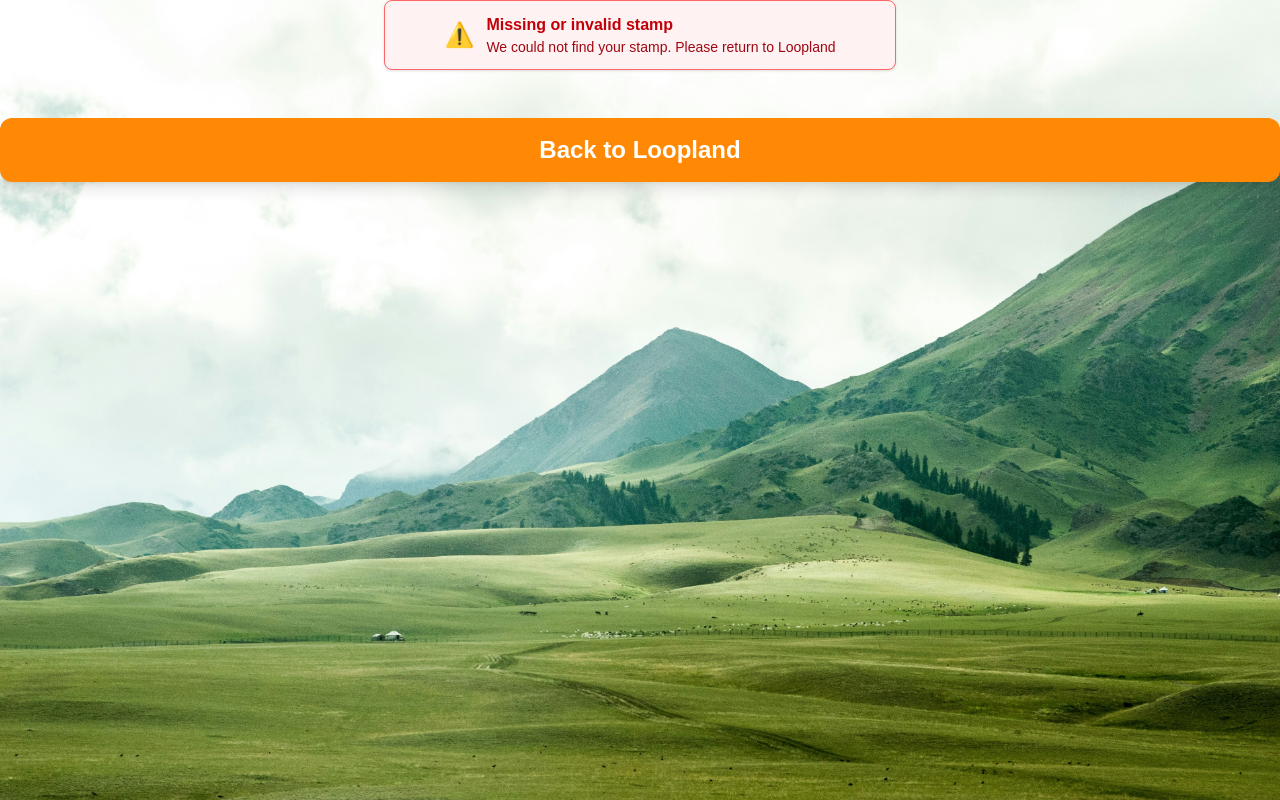
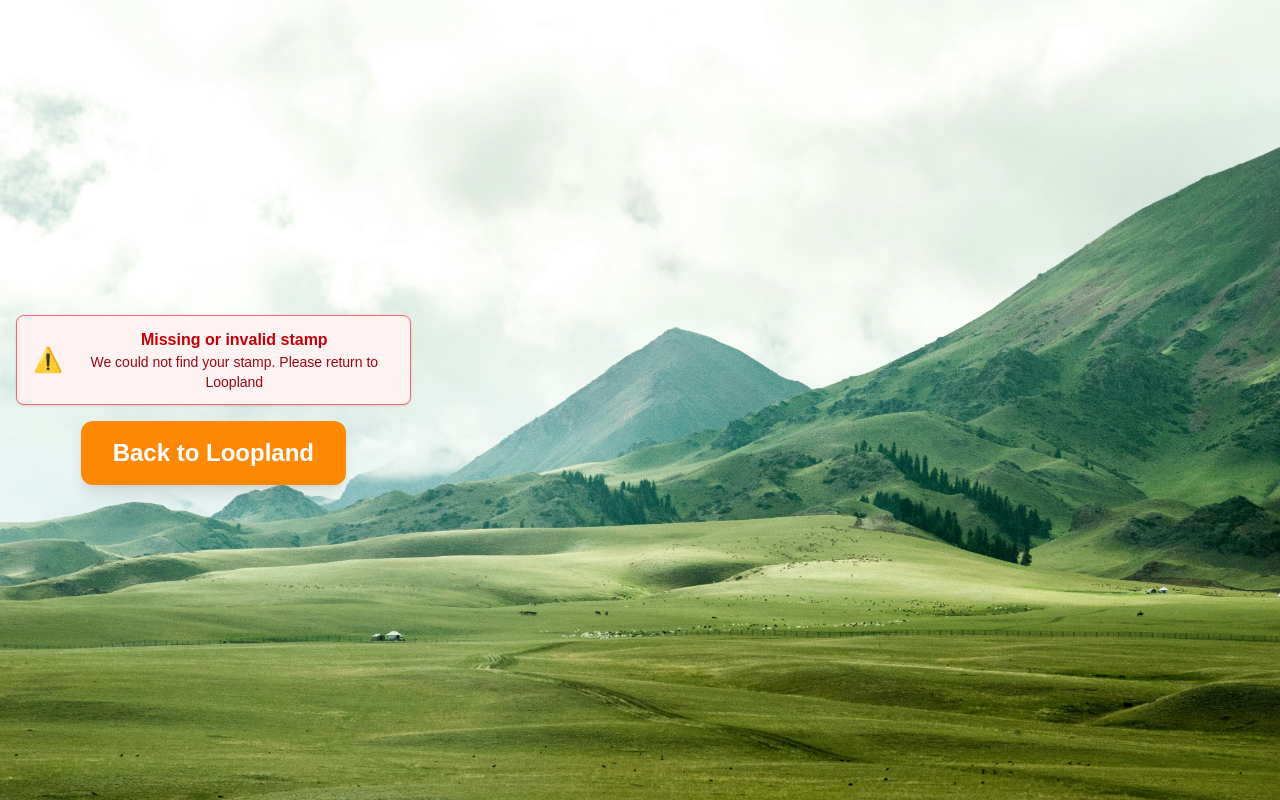
Before and after one commit to ESengenbjerg/animal-parade, a Next.js app: page /receipt in a window 1280 px wide. Built offline with nearby package versions, Linux system fonts and the light colour scheme.

Commit message:
Added styling to fallback UI on receipt

```diff
--- a/src/app/receipt/page.tsx
+++ b/src/app/receipt/page.tsx
@@ -28,13 +28,15 @@ function ReceiptContent() {
   if (!validation.valid) {
     return (
       <Background>
+        <section className="w-1/3 h-screen flex flex-col justify-center items-center gap-4 px-4 text-center">
           <ErrorMessage
             title="Missing or invalid stamp"
             message="We could not find your stamp. Please return to Loopland"
           />
-        <article className="mt-12">
+          <article className="">
             <BackToBtn />
           </article>
+        </section>
       </Background>
     );
   }
```
Lines whose indentation alone changed are shown as unchanged.
